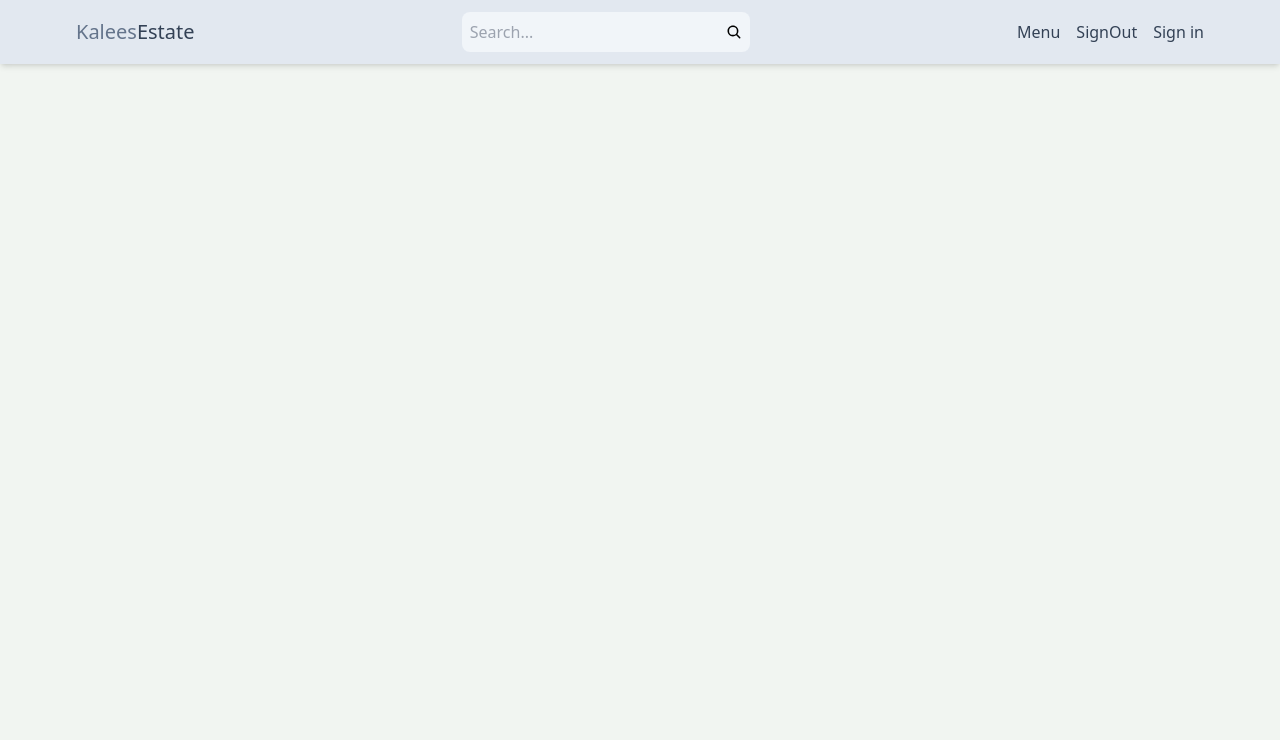
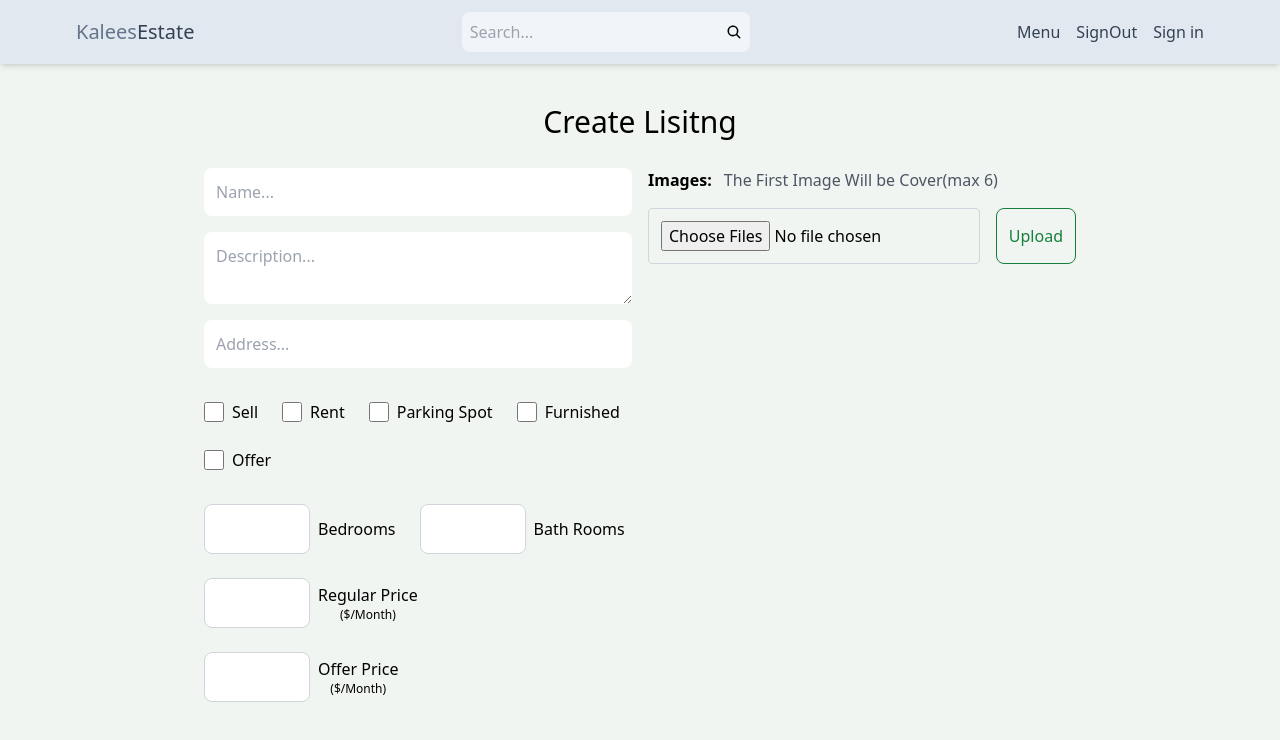
Before and after one commit to Manojg5757/Real-Estate-website-fullstack, a React (Vite) app in the folder client/: page /create-listing in a window 1280 px wide. Shown: the top 740 px of the page. Built offline with nearby package versions, Linux system fonts and the light colour scheme; no server answers.

Commit message:
completed create listing ui

```diff
--- a/client/src/App.jsx
+++ b/client/src/App.jsx
@@ -7,6 +7,7 @@ import Signin from './pages/Signin'
 import Header from './components/Header'
 import SignUp from './pages/SignUp'
 import PrivateRoute from './components/PrivateRoute'
+import CreateListing from './pages/CreateListing'
 
 const App = () => {
   return (
@@ -20,6 +21,7 @@ const App = () => {
         <Route path='/about' element={<About />} />
         <Route path='/signin' element={<Signin />} />
         <Route path='/signup' element={<SignUp />} />
+        <Route path='/create-listing' element={<CreateListing />} />
       </Routes>
    </BrowserRouter>
   )
--- /dev/null
+++ b/client/src/pages/CreateListing.jsx
@@ -0,0 +1,121 @@
+import React from "react";
+
+const CreateListing = () => {
+  return (
+    <div className="max-w-4xl mx-auto p-3">
+      <h1 className=" my-7 text-3xl text-center">Create Lisitng</h1>
+      <form className="flex flex-col sm:flex-row gap-4">
+        <div className="flex flex-col gap-4 flex-1">
+          <input
+            type="text"
+            minLength="10"
+            max="62"
+            required
+            placeholder="Name..."
+            id="name"
+            className="p-3 rounded-lg w-[100%]"
+          />
+          <textarea
+            type="text"
+            required
+            placeholder="Description..."
+            id="description"
+            className="p-3 rounded-lg w-[100%]"
+          />
+          <input
+            type="text"
+            required
+            placeholder="Address..."
+            id="address"
+            className="p-3 rounded-lg w-[100%]"
+          />
+           <div className="flex flex-wrap gap-6 mt-4">
+          <div className="flex gap-2">
+            <input type="checkbox" id="sell" className="w-5" />
+            <span>Sell</span>
+          </div>
+          <div className="flex gap-2">
+            <input type="checkbox" id="rent" className="w-5" />
+            <span>Rent</span>
+          </div>
+          <div className="flex gap-2">
+            <input type="checkbox" id="parking" className="w-5" />
+            <span>Parking Spot</span>
+          </div>
+          <div className="flex gap-2">
+            <input type="checkbox" id="furnished" className="w-5" />
+            <span>Furnished</span>
+          </div>
+          <div className="flex gap-2">
+            <input type="checkbox" id="offer" className="w-5" />
+            <span>Offer</span>
+          </div>
+        </div>
+        <div className="flex flex-wrap gap-6 mt-4">
+          <div className="flex items-center gap-2">
+            <input
+              type="number"
+              id="bedrooms"
+              min="1"
+              max="10"
+              required
+              className="p-3 border border-gray-300 rounded-lg"
+            />
+            <p>Bedrooms</p>
+          </div>
+          <div className="flex items-center gap-2">
+            <input
+              type="number"
+              id="bathrooms"
+              min="1"
+              max="10"
+              required
+              className="p-3 border border-gray-300 rounded-lg"
+            />
+            <p>Bath Rooms</p>
+          </div>
+          <div className="flex items-center gap-2">
+            <input
+              type="number"
+              id="regularprice"
+              min="1"
+              max="10"
+              required
+              className="p-3 border border-gray-300 rounded-lg"
+            />
+            <div className="flex flex-col items-center">
+              <p>Regular Price</p>
+              <p className="text-xs">($/Month)</p>
+            </div>
+          </div>
+          <div className="flex items-center gap-2">
+            <input
+              type="number"
+              id="offerprice"
+              min="1"
+              max="10"
+              required
+              className="p-3 border border-gray-300 rounded-lg"
+            />
+            <div className="flex flex-col items-center">
+              <p>Offer Price</p>
+              <p className="text-xs">($/Month)</p>
+            </div>
+          </div>
+        </div>
+        </div>
+
+        <div className="flex flex-col flex-1 gap-4">
+            <p className="font-semibold">Images: <span className="font-normal ml-2 text-gray-600">The First Image Will be Cover(max 6)</span></p>
+
+          <div className="flex gap-4 " >
+          <input type="file" accept="image/*" className="p-3 border border-gray-300 rounded w-full" multiple />
+          <button className="text-green-700 border border-green-700 p-3 rounded-lg hover:shadow-lg disabled:opacity-70">Upload</button>
+          </div>
+        </div>
+      </form>
+    </div>
+  );
+};
+
+export default CreateListing;
--- a/client/src/pages/Profile.jsx
+++ b/client/src/pages/Profile.jsx
@@ -1,5 +1,6 @@
 import React, { useEffect, useRef, useState } from "react";
 import { useDispatch, useSelector } from "react-redux";
+import {Link} from 'react-router-dom'
 import {
   getDownloadURL,
   getStorage,
@@ -154,6 +155,7 @@ const Profile = () => {
             loading ? "Loading..." : "UPDATE"
           }
         </button>
+        <button className="bg-green-700 rounded-lg p-3 hover:opacity-90"><Link to='/create-listing'>CREATE LISTING</Link></button>
       </form>
       <div className="flex justify-between text-red-600 mt-2">
         <p className="cursor-pointer" onClick={handleDelete}>Delete Account?</p>
```
